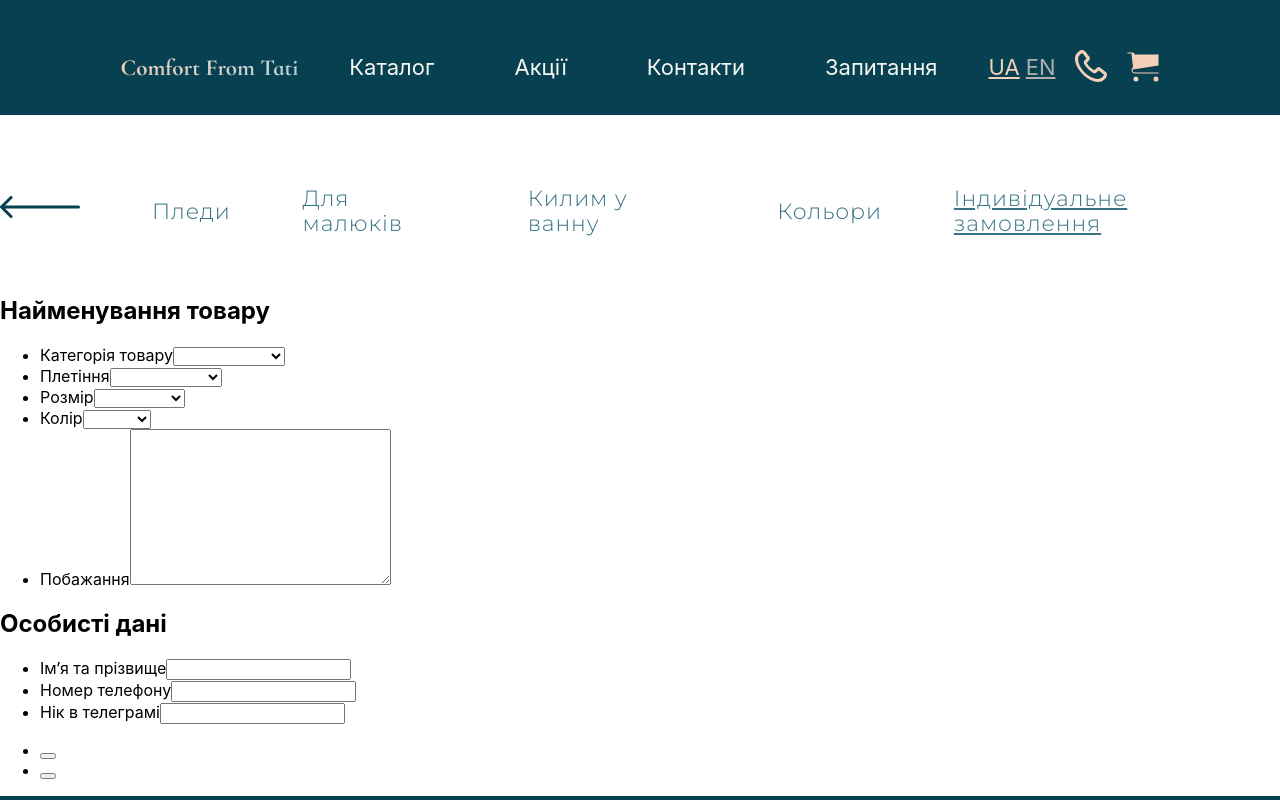
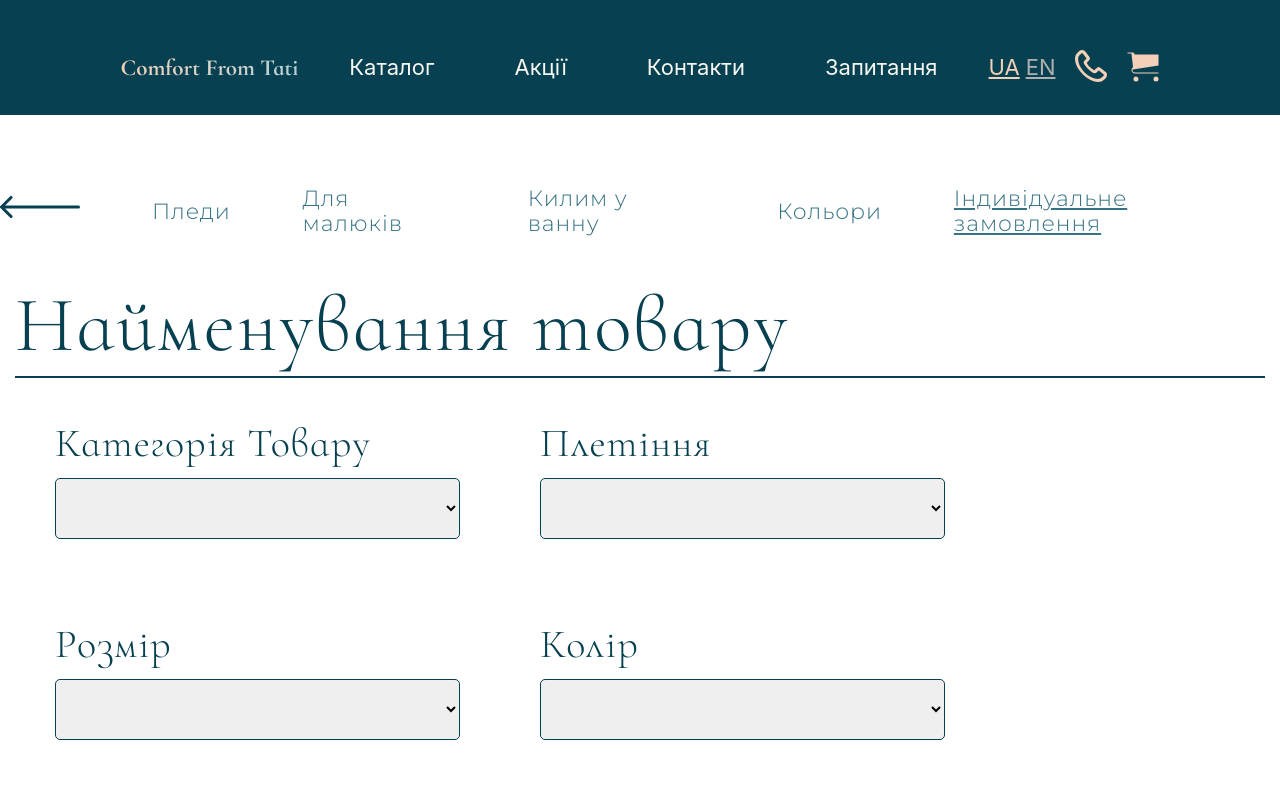
Before and after one commit to CheekyGeroin/comfort-from-tati-react, a React (Create React App) app: page /comfort-from-tati-react/catalog/individual in a window 1280 px wide. Shown: the top 800 px of the page. Built offline with nearby package versions, Linux system fonts and the light colour scheme.

Commit message:
add styled for individual section

```diff
--- a/src/components/Catalog/Individual/Individual.jsx
+++ b/src/components/Catalog/Individual/Individual.jsx
@@ -1,4 +1,4 @@
-import { Container, Form, FormContainer, Input, Item, Label, List, Option, Select, SelectContainer, SelectItem, SelectList, Textarea, Title, TitleContainer } from "./Individual.styled";
+import { Container, SelectForm, Form, FormContainer, Input, Item, Label, List, Option, Select, SelectContainer, SelectItem, SelectList, Textarea, Title, TitleContainer } from "./Individual.styled";
 
 const Individual = () => {
   return (
@@ -7,7 +7,7 @@ const Individual = () => {
         <TitleContainer>
           <Title>Найменування товару</Title>
         </TitleContainer>
-        <Form>
+        <SelectForm>
           <SelectList>
             <SelectItem>
               <Label>
@@ -57,11 +57,11 @@ const Individual = () => {
             <SelectItem>
               <Label>
                 Побажання
-                <Textarea cols="30" rows="10"></Textarea>
+                <Textarea cols="55" rows="10"></Textarea>
               </Label>
             </SelectItem>
           </SelectList>
-        </Form>
+        </SelectForm>
       </SelectContainer>
       <FormContainer>
         <TitleContainer>
--- a/src/components/Catalog/Individual/Individual.styled.jsx
+++ b/src/components/Catalog/Individual/Individual.styled.jsx
@@ -1,35 +1,126 @@
-import styled from "@emotion/styled";
-import { NavLink } from "react-router-dom";
+import styled from '@emotion/styled';
+import { NavLink } from 'react-router-dom';
+import { desktop, mobile, tablet } from 'utils/breakpoints';
+import { mainTextColor, secondFont } from 'utils/variables';
 
-export const Container = styled.div``
+export const Container = styled.div`
+  max-width: ${mobile};
+  padding: 0 15px;
+  margin: 0;
+  margin-left: auto;
+  margin-right: auto;
+  @media screen and (min-width: ${tablet}) {
+    max-width: ${tablet};
+  }
+  @media screen and (min-width: ${desktop}) {
+    max-width: ${desktop};
+  }
+`;
 
-export const SelectContainer = styled.div``
+export const SelectContainer = styled.div`
+margin-bottom:80px;
 
-export const TitleContainer = styled.div``
+`;
 
-export const Title = styled.h2``
+export const TitleContainer = styled.div`
+  border-bottom: 2px solid ${mainTextColor};
+  margin-bottom:40px;
+`;
 
-export const Form = styled.form``
+export const Title = styled.h2`
+  font-family: ${secondFont};
+  font-weight: 300;
+  letter-spacing: 0.03em;
 
-export const SelectList = styled.ul``
+  color: ${mainTextColor};
+  margin: 0;
+  padding: 0;
+  @media screen and (min-width: ${desktop}) {
+    font-size: 78px;
+    line-height: 1.28;
+  }
+`;
+export const SelectForm = styled.form``;
 
-export const SelectItem = styled.li``
+export const Form = styled.form``;
 
-export const FormContainer = styled.div``
+export const SelectList = styled.ul`
+  display: flex;
+  flex-wrap: wrap;
+  jusitify-content: flex-start;
+  align-items: center;
+  list-style: none;
+  @media screen and (min-width: ${desktop}) {
+    max-width: 970px;
+    margin: -40px;
+  }
+`;
 
-export const List = styled.ul``
+export const SelectItem = styled.li`
+  margin: 0;
+  padding: 0;
+  @media screen and (min-width: ${desktop}) {
+    display: flex;
+    flex-basis: calc((100% - 2 * 80px) / 2);
+    margin: 40px;
+  }
+`;
 
-export const Item = styled.li``
+export const FormContainer = styled.div``;
 
-export const Label = styled.label``
+export const List = styled.ul`
+list-style:none;
 
-export const Select = styled.select``
+`;
 
-export const Option = styled.option``
+export const Item = styled.li`
+@media screen and (min-width:${desktop}){
+    :not(:last-child){
+        margin-bottom:40px;
+    }
+}`;
 
-export const Input = styled.input``
+export const Label = styled.label`
+  display: flex;
+  flex-direction: column;
+  font-family: ${secondFont};
+  font-weight: 300;
+  letter-spacing: 0.03em;
+  text-transform: capitalize;
+  color: ${mainTextColor};
+  @media screen and (min-width: ${desktop}) {
+    font-size: 40px;
+    line-height: 1.25;
+  }
+`;
 
-export const Textarea= styled.textarea``
+export const Select = styled.select`
+border:1px solid ${mainTextColor};
+border-radius:5px;
+background-color:#EFEFEF;
+@media screen and (min-width:${desktop}){
+    margin-top:10px;
+    width:405px;
 
-export const Link = styled(NavLink)`
-`
+    padding: 21px;
+}`;
+
+export const Option = styled.option``;
+
+export const Input = styled.input`
+background-color:#EFEFEF;
+border: 1px solid ${mainTextColor};
+border-radius:5px;
+@media screen and (min-width:${desktop}){
+    max-width:405px;
+    padding: 21px;
+}
+`;
+
+export const Textarea = styled.textarea`
+  resize: none;
+  background-color:#EFEFEF;
+  margin-top:10px;
+`;
+
+export const Link = styled(NavLink)``;
--- a/src/components/CatalogNavigation/CatalogNavigation.styled.jsx
+++ b/src/components/CatalogNavigation/CatalogNavigation.styled.jsx
@@ -5,12 +5,12 @@ import { mainFont, mainFontWeight } from "utils/variables";
 
 export const Container = styled.div`
 @media screen and (min-width:${tablet}){
-    margin-top:40px;
-    margin-bottom:50px;
+    padding-top:40px;
+    padding-bottom:50px;
 }
 @media screen and (min-width:${desktop}){
-    margin-top:71px;
-    margin-bottom:40px;
+    padding-top:71px;
+    padding-bottom:40px;
 }
 `
 
```
